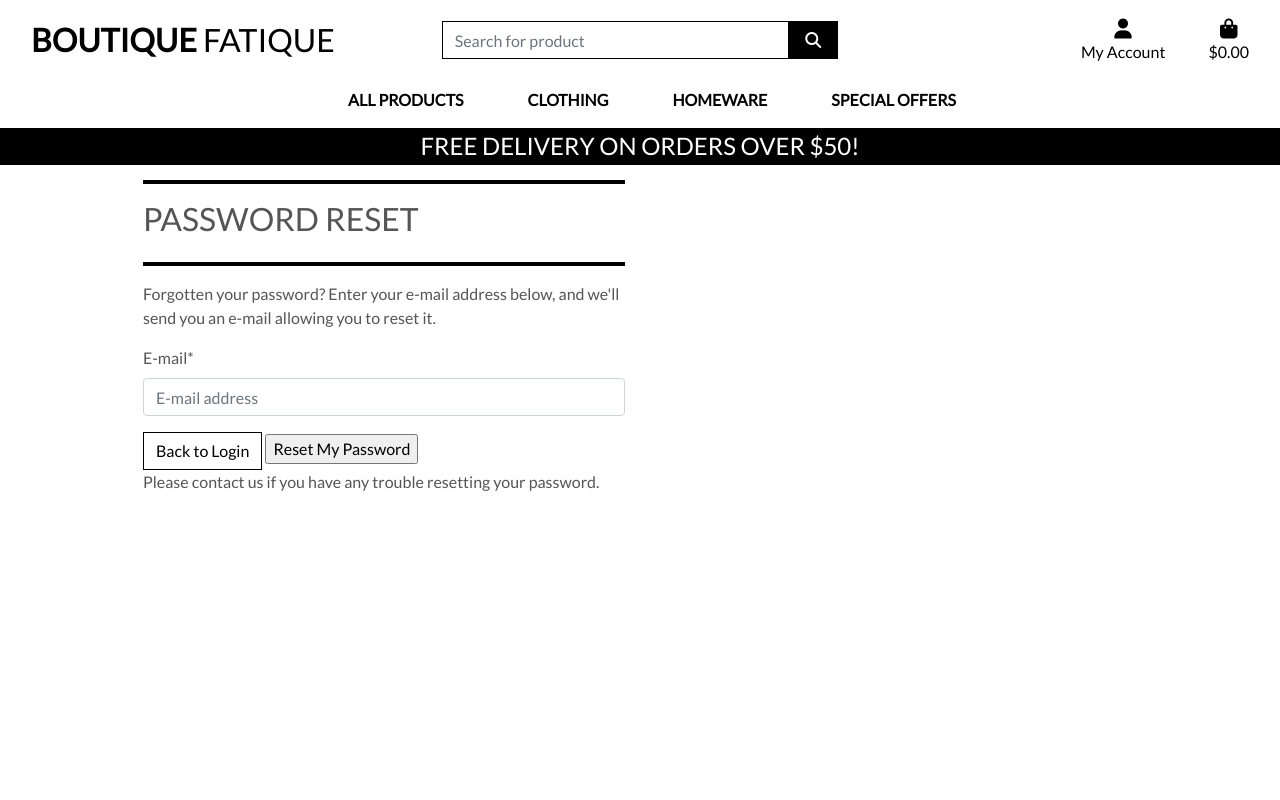
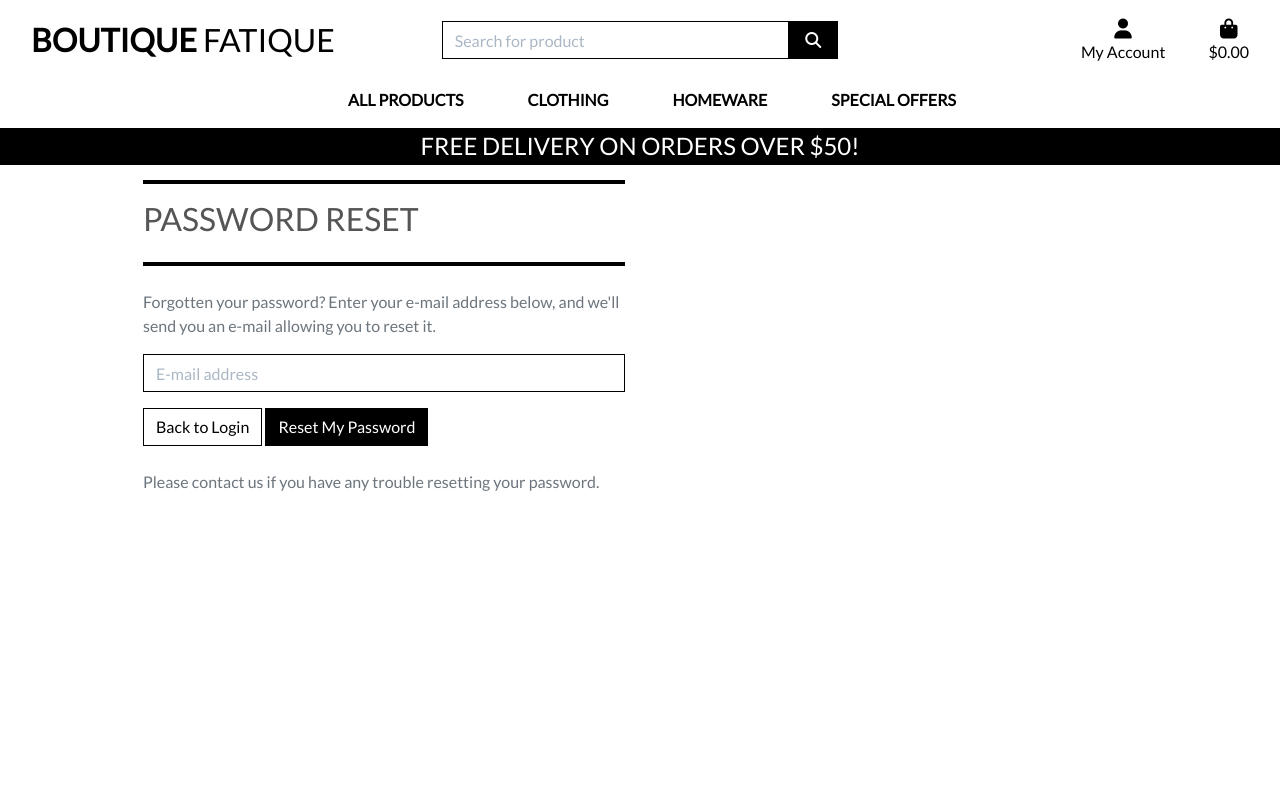
Before and after one commit to Silver25/boutique-fatigue, a Django app: page /accounts/password/reset/ in a window 1280 px wide. Run offline with Django 3.2, Linux system fonts and the light colour scheme; some libraries are stand-ins or nearby versions.

Commit message:
add styles for the allauth account templates

```diff
--- a/static/css/base.css
+++ b/static/css/base.css
@@ -114,6 +114,10 @@ a.category-badge > span.badge:hover {
     cursor: pointer;
 }
 
+input[name='q']::placeholder {
+    color: #aab7c4;
+}
+
 /* ------------------------------- bootstrap toasts */
 
 .message-container {
@@ -193,6 +197,60 @@ class on extra-large screens just to make better use of the available screen */
   }
 }
 
+/* Allauth form formatting */
+
+.allauth-form-inner-content p {
+    margin-top: 1.5rem; /* mt-4 */
+    color: #6c757d; /* text-secondary */
+}
+
+.allauth-form-inner-content input {
+    border-color: #000;
+    border-radius: 0;
+}
+
+.allauth-form-inner-content label:not([for='id_remember']) {
+    display: none;
+}
+
+.allauth-form-inner-content input::placeholder {
+    color: #aab7c4;
+}
+
+.allauth-form-inner-content button,
+.allauth-form-inner-content input[type='submit'] {
+	/* btn */
+	display: inline-block;
+    font-weight: 400;
+    color: #fff;
+    text-align: center;
+    vertical-align: middle;
+    -webkit-user-select: none;
+    -moz-user-select: none;
+    -ms-user-select: none;
+    user-select: none;
+    background-color: #000;
+    border: 1px solid #000;
+    padding: .375rem .75rem;
+    font-size: 1rem;
+    line-height: 1.5;
+    border-radius: 0;
+
+    /* standard bootstrap btn transitions */
+    transition: color .15s ease-in-out,background-color .15s ease-in-out,border-color .15s ease-in-out,box-shadow .15s ease-in-out;
+}
+
+.allauth-form-inner-content button:hover,
+.allauth-form-inner-content input[type='submit']:hover {
+	color: #fff;
+    background-color: #222;
+    border-color: #222;
+}
+
+.allauth-form-inner-content a {
+	color: #17a2b8; /* text-info */
+}
+
 /* fixed top navbar only on medium and up - add 164 pixels of padding to header
 container to push the body down to the bottom of the main page header*/
 @media (min-width: 992px) {
```
